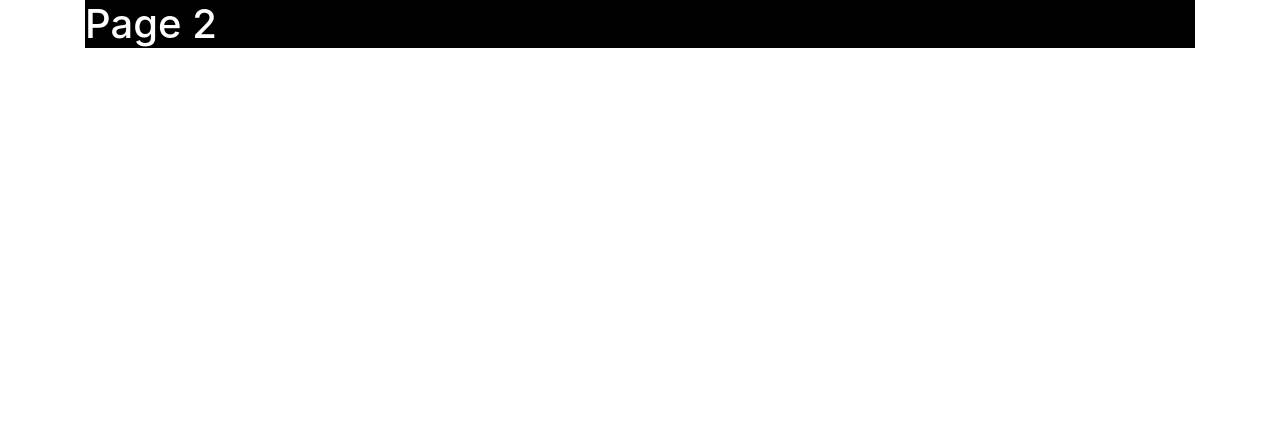
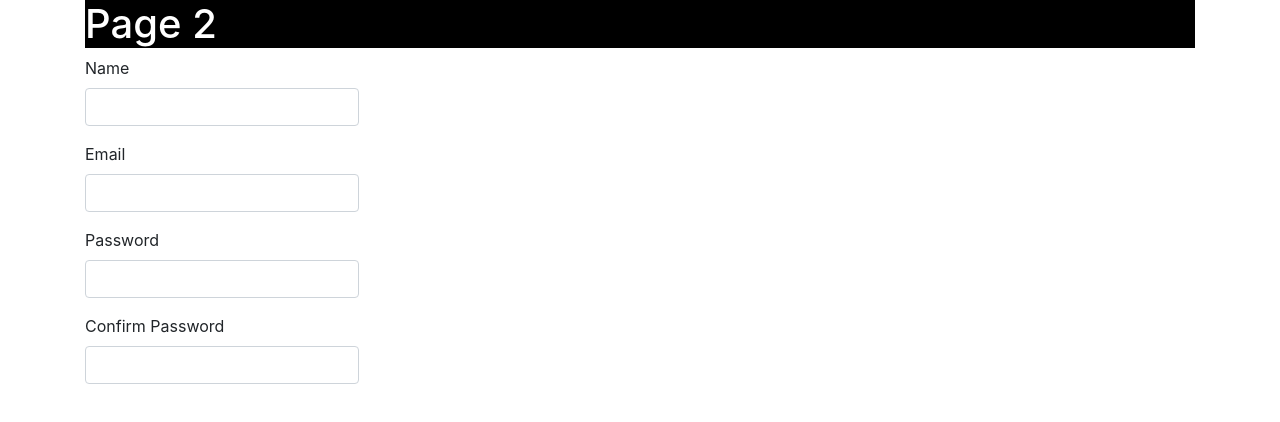
Before and after one commit to fatibelkoudia/test, a plain HTML site: page page.html in a window 1280 px wide. Drawn offline with nearby package versions, Linux system fonts and the light colour scheme.

Commit message:
add form to page 2

```diff
--- a/page.html
+++ b/page.html
@@ -15,6 +15,34 @@
                     <h1>Page 2</h1>
                 </div>
             </div>
+            <div class="row">
+                <form action="page3.php" method="post">
+                    <div class="col-md-12">
+                        <div class="form-group">
+                            <label for="name">Name</label>
+                            <input type="text" name="name" id="name" class="form-control">
+                        </div>
+                    </div>
+                    <div class="col-md-12">
+                        <div class="form-group">
+                            <label for="email">Email</label>
+                            <input type="email" name="email" id="email" class="form-control">
+                        </div>
+                    </div>
+                    <div class="col-md-12">
+                        <div class="form-group">
+                            <label for="password">Password</label>
+                            <input type="password" name="password" id="password" class="form-control">
+                        </div>
+                    </div>
+                    <div class="col-md-12">
+                        <div class="form-group">
+                            <label for="password_confirm">Confirm Password</label>
+                            <input type="password" name="password_confirm" id="password_confirm" class="form-control">
+                        </div>
+                    </div>
+                </form>
+            </div>
         </div>
     </body>
 </html>
```
